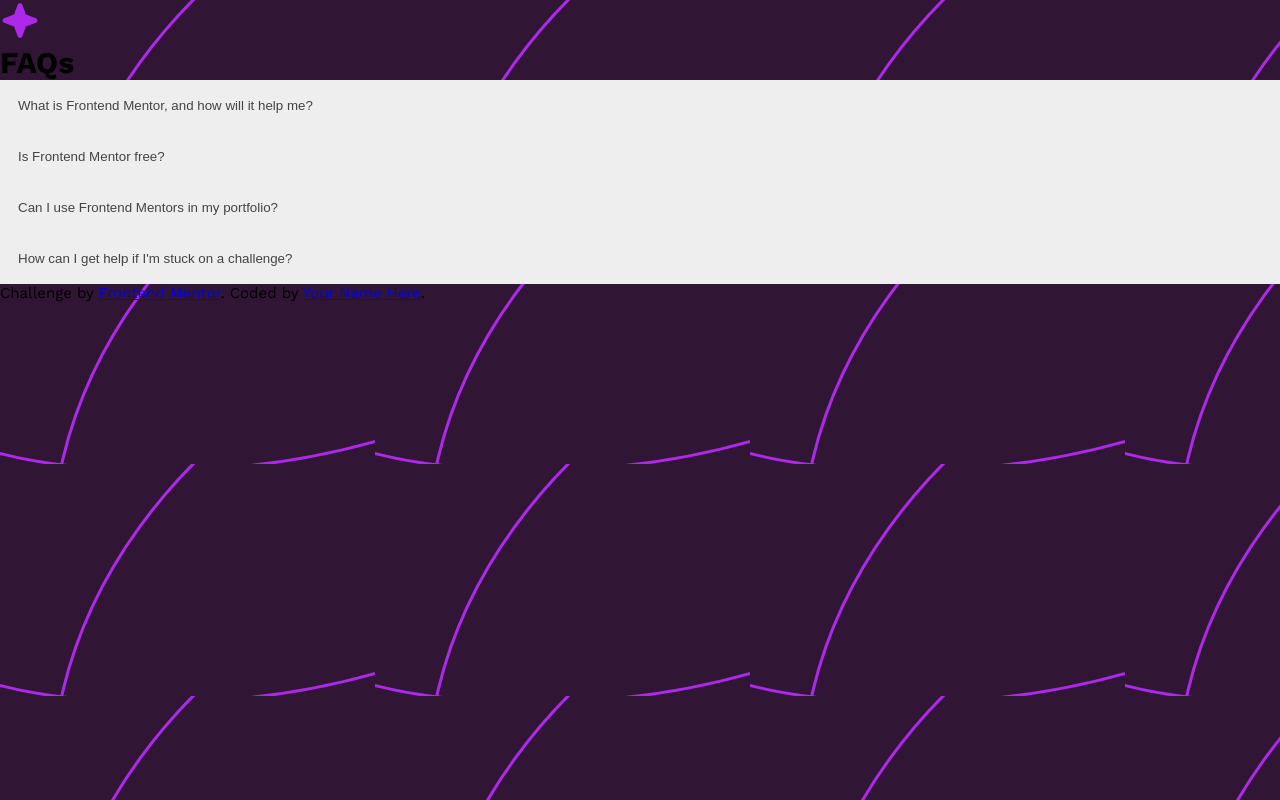
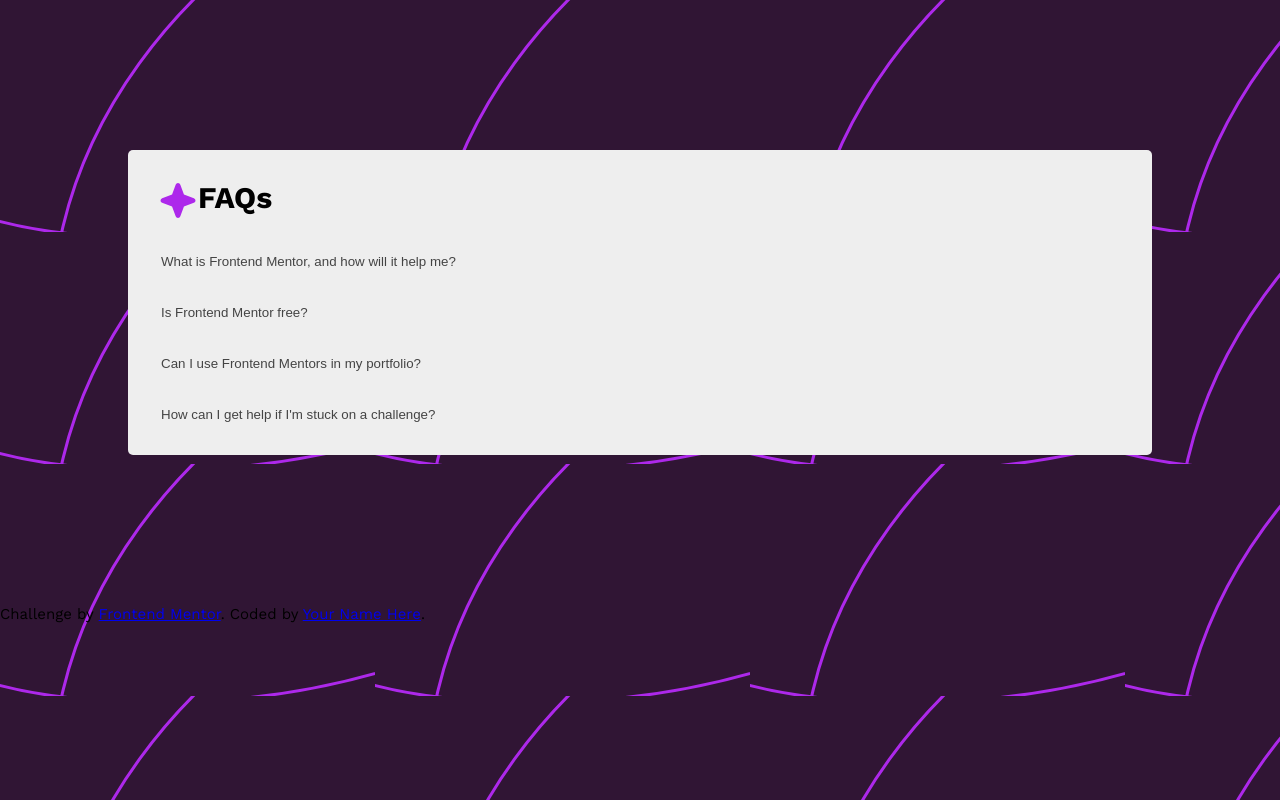
Before and after one commit to indigorose/FAQ_accordion, a plain HTML site: page index.html in a window 1280 px wide. Drawn offline with nearby package versions, Linux system fonts and the light colour scheme.

Commit message:
Update styling

```diff
--- a/style.css
+++ b/style.css
@@ -50,3 +50,17 @@ body {
 	display: none;
 	overflow: hidden;
 }
+
+.container {
+	width: 80%;
+	background-color: #eee;
+	margin: 10em auto;
+	border-radius: 5px;
+	padding: 1em;
+}
+
+header {
+	display: flex;
+	flex-direction: row;
+	padding: 1em;
+}
```
